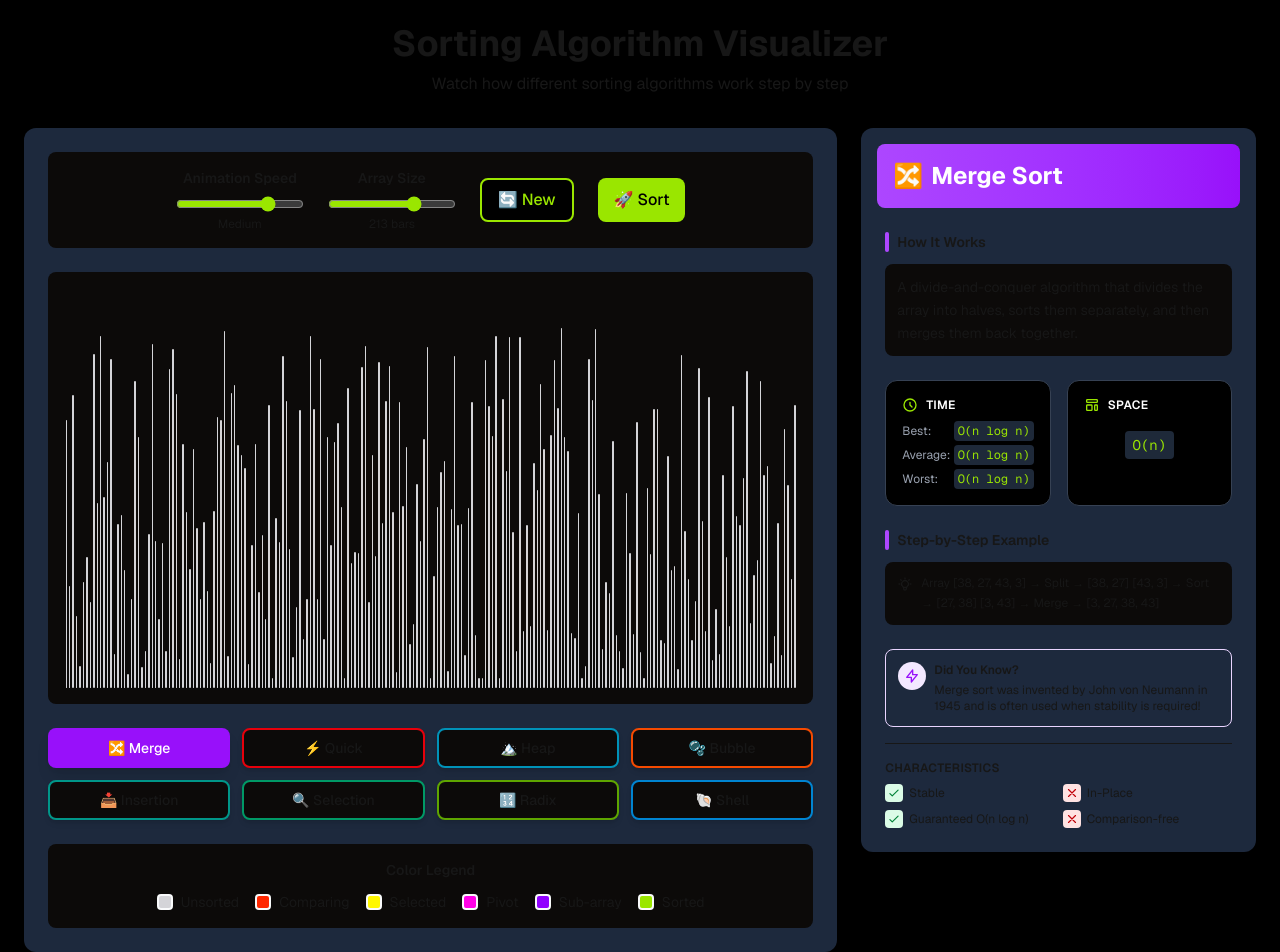
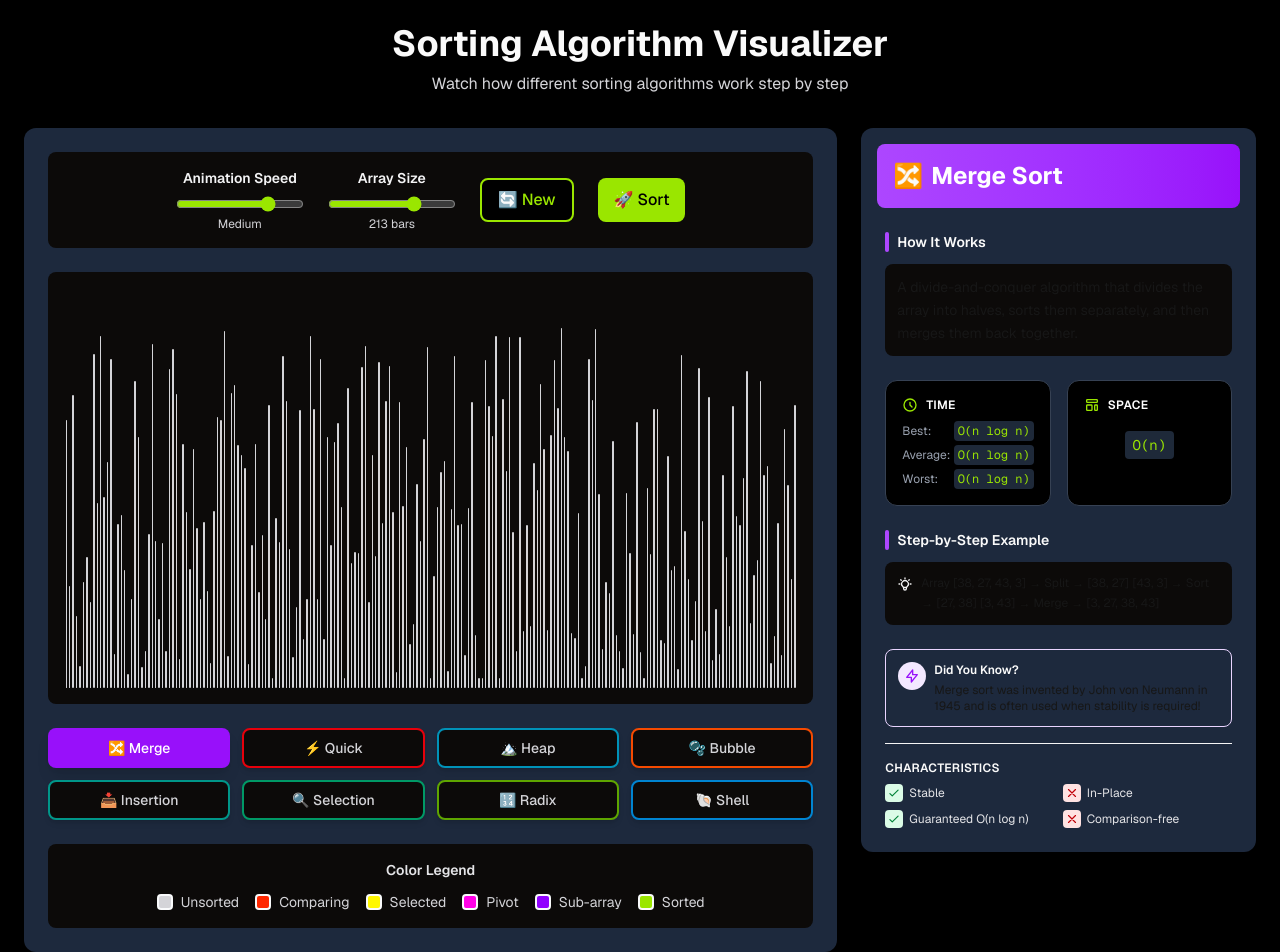
Before and after one commit to TheAJ25/algo_visualizer, a Next.js app: page / in a window 1280 px wide. Shown: the top 952 px of the page. Built offline with nearby package versions, Linux system fonts and the light colour scheme.

Commit message:
Small ui changes: 3

```diff
--- a/app/Components/SortingVizualizer.jsx
+++ b/app/Components/SortingVizualizer.jsx
@@ -36,7 +36,7 @@ const SortingVizualizer = () => {
 
   // Color constants - high contrast colors visible on both black and white backgrounds
   const COLORS = {
-    DEFAULT: "#D4D4D8", // Zink
+    DEFAULT: "#D4D4D8", // zinc
     COMPARING: "#FF2700", // Red
     SELECTED: "#FFF700", // Yellow
     OVERWRITE: "#00F2FF", // Aqua
@@ -170,15 +170,15 @@ const SortingVizualizer = () => {
     },
   };
 
-  useEffect(() => {
-    // Update array size when window is resized
-    const handleResize = () => {
-      setArraySize(getResponsiveArraySize());
-    };
+  // useEffect(() => {
+  //   // Update array size when window is resized
+  //   const handleResize = () => {
+  //     setArraySize(getResponsiveArraySize());
+  //   };
 
-    window.addEventListener("resize", handleResize);
-    return () => window.removeEventListener("resize", handleResize);
-  }, []);
+  //   window.addEventListener("resize", handleResize);
+  //   return () => window.removeEventListener("resize", handleResize);
+  // }, []);
 
   useEffect(() => {
     resetArray();
@@ -351,10 +351,10 @@ const SortingVizualizer = () => {
       <div className="max-w-7xl mx-auto">
         {/* Header */}
         <div className="text-center mb-6 sm:mb-8">
-          <h1 className="text-2xl sm:text-4xl font-bold text-zink-50 mb-2">
+          <h1 className="text-2xl sm:text-4xl font-bold text-zinc-50 mb-2">
             Sorting Algorithm Visualizer
           </h1>
-          <p className="text-sm sm:text-base text-zink-300">
+          <p className="text-sm sm:text-base text-zinc-300">
             Watch how different sorting algorithms work step by step
           </p>
         </div>
@@ -367,7 +367,7 @@ const SortingVizualizer = () => {
               <div className="bg-stone-950 rounded-lg p-3 md:p-4 mb-4 md:mb-6">
                 <div className="flex flex-col sm:flex-row flex-wrap gap-4 md:gap-6 items-center justify-center">
                   <div className="flex flex-col items-center w-full sm:w-auto">
-                    <label className="text-xs md:text-sm font-semibold mb-1 md:mb-2 text-zink-100">
+                    <label className="text-xs md:text-sm font-semibold mb-1 md:mb-2 text-zinc-100">
                       Animation Speed
                     </label>
                     <input
@@ -381,7 +381,7 @@ const SortingVizualizer = () => {
                       disabled={isAnimating}
                       className="w-full sm:w-24 md:w-32 accent-lime-400"
                     />
-                    <span className="text-xs mt-1 text-zink-700">
+                    <span className="text-xs mt-1 text-zinc-300">
                       {animationSpeed <= 20
                         ? "Fast"
                         : animationSpeed <= 100
@@ -391,7 +391,7 @@ const SortingVizualizer = () => {
                   </div>
 
                   <div className="flex flex-col items-center w-full sm:w-auto">
-                    <label className="text-xs md:text-sm font-semibold mb-1 md:mb-2 text-zink-100">
+                    <label className="text-xs md:text-sm font-semibold mb-1 md:mb-2 text-zinc-100">
                       Array Size
                     </label>
                     <input
@@ -403,7 +403,7 @@ const SortingVizualizer = () => {
                       disabled={isAnimating}
                       className="w-full sm:w-24 md:w-32 accent-lime-400"
                     />
-                    <span className="text-xs mt-1 text-zink-700">
+                    <span className="text-xs mt-1 text-zinc-300">
                       {arraySize} bars
                     </span>
                   </div>
@@ -482,7 +482,7 @@ const SortingVizualizer = () => {
                       ? "bg-purple-600 text-white shadow-lg"
                       : isAnimating
                       ? "bg-gray-300 text-gray-500 cursor-not-allowed"
-                      : "bg-stone-950 text-zink-300 border-2 border-purple-600 hover:bg-zinc-100 hover:text-stone-900 shadow-md"
+                      : "bg-stone-950 text-zinc-300 border-2 border-purple-600 hover:bg-zinc-100 hover:text-stone-900 shadow-md"
                   }`}
                   onClick={() => handleAlgorithmSelect("merge")}
                   disabled={isAnimating}
@@ -496,7 +496,7 @@ const SortingVizualizer = () => {
                       ? "bg-red-600 text-white shadow-lg"
                       : isAnimating
                       ? "bg-gray-300 text-gray-500 cursor-not-allowed"
-                      : "bg-stone-950 text-zink-300 border-2 border-red-600 hover:bg-zinc-100 hover:text-stone-900 shadow-md"
+                      : "bg-stone-950 text-zinc-300 border-2 border-red-600 hover:bg-zinc-100 hover:text-stone-900 shadow-md"
                   }`}
                   onClick={() => handleAlgorithmSelect("quick")}
                   disabled={isAnimating}
@@ -510,7 +510,7 @@ const SortingVizualizer = () => {
                       ? "bg-cyan-600 text-white shadow-lg"
                       : isAnimating
                       ? "bg-gray-300 text-gray-500 cursor-not-allowed"
-                      : "bg-stone-950 text-zink-300 border-2 border-cyan-600 hover:bg-zinc-100 hover:text-stone-900 shadow-md"
+                      : "bg-stone-950 text-zinc-300 border-2 border-cyan-600 hover:bg-zinc-100 hover:text-stone-900 shadow-md"
                   }`}
                   onClick={() => handleAlgorithmSelect("heap")}
                   disabled={isAnimating}
@@ -524,7 +524,7 @@ const SortingVizualizer = () => {
                       ? "bg-orange-600 text-white shadow-lg"
                       : isAnimating
                       ? "bg-gray-300 text-gray-500 cursor-not-allowed"
-                      : "bg-stone-950 text-zink-300 border-2 border-orange-600 hover:bg-zinc-100 hover:text-stone-900 shadow-md"
+                      : "bg-stone-950 text-zinc-300 border-2 border-orange-600 hover:bg-zinc-100 hover:text-stone-900 shadow-md"
                   }`}
                   onClick={() => handleAlgorithmSelect("bubble")}
                   disabled={isAnimating}
@@ -538,7 +538,7 @@ const SortingVizualizer = () => {
                       ? "bg-teal-600 text-white shadow-lg"
                       : isAnimating
                       ? "bg-gray-300 text-gray-500 cursor-not-allowed"
-                      : "bg-stone-950 text-zink-300 border-2 border-teal-600 hover:bg-zinc-100 hover:text-stone-900 shadow-md"
+                      : "bg-stone-950 text-zinc-300 border-2 border-teal-600 hover:bg-zinc-100 hover:text-stone-900 shadow-md"
                   }`}
                   onClick={() => handleAlgorithmSelect("insertion")}
                   disabled={isAnimating}
@@ -552,7 +552,7 @@ const SortingVizualizer = () => {
                       ? "bg-emerald-600 text-white shadow-lg"
                       : isAnimating
                       ? "bg-gray-300 text-gray-500 cursor-not-allowed"
-                      : "bg-stone-950 text-zink-300 border-2 border-emerald-600 hover:bg-zinc-100 hover:text-stone-900 shadow-md"
+                      : "bg-stone-950 text-zinc-300 border-2 border-emerald-600 hover:bg-zinc-100 hover:text-stone-900 shadow-md"
                   }`}
                   onClick={() => handleAlgorithmSelect("selection")}
                   disabled={isAnimating}
@@ -566,7 +566,7 @@ const SortingVizualizer = () => {
                       ? "bg-lime-600 text-white shadow-lg"
                       : isAnimating
                       ? "bg-gray-300 text-gray-500 cursor-not-allowed"
-                      : "bg-stone-950 text-zink-300 border-2 border-lime-600 hover:bg-zinc-100 hover:text-stone-900 shadow-md"
+                      : "bg-stone-950 text-zinc-300 border-2 border-lime-600 hover:bg-zinc-100 hover:text-stone-900 shadow-md"
                   }`}
                   onClick={() => handleAlgorithmSelect("radix")}
                   disabled={isAnimating}
@@ -580,7 +580,7 @@ const SortingVizualizer = () => {
                       ? "bg-sky-600 text-white shadow-lg"
                       : isAnimating
                       ? "bg-gray-300 text-gray-500 cursor-not-allowed"
-                      : "bg-stone-950 text-zink-300 border-2 border-sky-600 hover:bg-zinc-100 hover:text-stone-900 shadow-md"
+                      : "bg-stone-950 text-zinc-300 border-2 border-sky-600 hover:bg-zinc-100 hover:text-stone-900 shadow-md"
                   }`}
                   onClick={() => handleAlgorithmSelect("shell")}
                   disabled={isAnimating}
@@ -591,7 +591,7 @@ const SortingVizualizer = () => {
 
               {/* Color Legend - Horizontal scroll on mobile */}
               <div className="bg-stone-950 rounded-lg p-3 sm:p-4 mt-4 sm:mt-6">
-                <h3 className="text-sm font-semibold text-zink-200 mb-3 text-center">
+                <h3 className="text-sm font-semibold text-zinc-200 mb-3 text-center">
                   Color Legend
                 </h3>
                 <div className="flex overflow-x-auto pb-2 sm:pb-0 sm:flex-wrap gap-3 sm:gap-4 justify-start sm:justify-center text-sm">
@@ -600,7 +600,7 @@ const SortingVizualizer = () => {
                       className="w-4 h-4 rounded border-2 border-gray-50"
                       style={{ backgroundColor: COLORS.DEFAULT }}
                     ></div>
-                    <span className="text-zink-300 whitespace-nowrap">
+                    <span className="text-zinc-300 whitespace-nowrap">
                       Unsorted
                     </span>
                   </div>
@@ -609,7 +609,7 @@ const SortingVizualizer = () => {
                       className="w-4 h-4 rounded border-2 border-gray-50"
                       style={{ backgroundColor: COLORS.COMPARING }}
                     ></div>
-                    <span className="text-zink-300 whitespace-nowrap">
+                    <span className="text-zinc-300 whitespace-nowrap">
                       Comparing
                     </span>
                   </div>
@@ -618,7 +618,7 @@ const SortingVizualizer = () => {
                       className="w-4 h-4 rounded border-2 border-gray-50"
                       style={{ backgroundColor: COLORS.SELECTED }}
                     ></div>
-                    <span className="text-zink-300 whitespace-nowrap">
+                    <span className="text-zinc-300 whitespace-nowrap">
                       Selected
                     </span>
                   </div>
@@ -627,7 +627,7 @@ const SortingVizualizer = () => {
                       className="w-4 h-4 rounded border-2 border-gray-50"
                       style={{ backgroundColor: COLORS.PIVOT }}
                     ></div>
-                    <span className="text-zink-300 whitespace-nowrap">
+                    <span className="text-zinc-300 whitespace-nowrap">
                       Pivot
                     </span>
                   </div>
@@ -636,7 +636,7 @@ const SortingVizualizer = () => {
                       className="w-4 h-4 rounded border-2 border-gray-50"
                       style={{ backgroundColor: COLORS.SORTED_SUB }}
                     ></div>
-                    <span className="text-zink-300 whitespace-nowrap">
+                    <span className="text-zinc-300 whitespace-nowrap">
                       Sub-array
                     </span>
                   </div>
@@ -645,7 +645,7 @@ const SortingVizualizer = () => {
                       className="w-4 h-4 rounded border-2 border-gray-50"
                       style={{ backgroundColor: COLORS.FINAL_SORTED }}
                     ></div>
-                    <span className="text-zink-300 whitespace-nowrap">
+                    <span className="text-zinc-300 whitespace-nowrap">
                       Sorted
                     </span>
                   </div>
@@ -730,11 +730,11 @@ const SortingVizualizer = () => {
                         : "bg-sky-500"
                     }`}
                   ></div>
-                  <h3 className="text-sm font-semibold text-zink-50">
+                  <h3 className="text-sm font-semibold text-zinc-50">
                     How It Works
                   </h3>
                 </div>
-                <p className="text-zink-150 text-xs sm:text-sm leading-relaxed bg-stone-950 p-3 rounded-lg">
+                <p className="text-zinc-150 text-xs sm:text-sm leading-relaxed bg-stone-950 p-3 rounded-lg">
                   {currentAlgorithm.description}
                 </p>
               </div>
@@ -832,7 +832,7 @@ const SortingVizualizer = () => {
                         : "bg-sky-500"
                     }`}
                   ></div>
-                  <h3 className="text-sm font-semibold text-zink-50">
+                  <h3 className="text-sm font-semibold text-zinc-50">
                     Step-by-Step Example
                   </h3>
                 </div>
@@ -841,7 +841,7 @@ const SortingVizualizer = () => {
                     <div className="flex-shrink-0 mt-0.5">
                       <svg
                         xmlns="http://www.w3.org/2000/svg"
-                        className="h-4 w-4 text-zink-100"
+                        className="h-4 w-4 text-zinc-100"
                         fill="none"
                         viewBox="0 0 24 24"
                         stroke="currentColor"
@@ -854,7 +854,7 @@ const SortingVizualizer = () => {
                         />
                       </svg>
                     </div>
-                    <p className="text-xs text-zink-150 leading-relaxed ml-2">
+                    <p className="text-xs text-zinc-150 leading-relaxed ml-2">
                       {currentAlgorithm.example}
                     </p>
                   </div>
@@ -933,10 +933,10 @@ const SortingVizualizer = () => {
                     </svg>
                   </div>
                   <div>
-                    <h3 className="text-xs font-semibold text-zink-50 mb-1">
+                    <h3 className="text-xs font-semibold text-zinc-50 mb-1">
                       Did You Know?
                     </h3>
-                    <p className="text-xs text-zink-150">
+                    <p className="text-xs text-zinc-150">
                       {selectedAlgorithm === "merge" &&
                         "Merge sort was invented by John von Neumann in 1945 and is often used when stability is required!"}
                       {selectedAlgorithm === "quick" &&
@@ -959,8 +959,8 @@ const SortingVizualizer = () => {
               </div>
 
               {/* Algorithm Characteristics */}
-              <div className="mt-4 pt-4 border-t border-zink-100">
-                <h3 className="text-xs font-semibold text-zink-50 mb-2 uppercase tracking-wide">
+              <div className="mt-4 pt-4 border-t border-zinc-100">
+                <h3 className="text-xs font-semibold text-zinc-50 mb-2 uppercase tracking-wide">
                   Characteristics
                 </h3>
                 <div className="grid grid-cols-2 gap-2">
@@ -1004,7 +1004,7 @@ const SortingVizualizer = () => {
                         </svg>
                       )}
                     </div>
-                    <span className="text-xs text-zink-200">Stable</span>
+                    <span className="text-xs text-zinc-200">Stable</span>
                   </div>
                   <div className="flex items-center gap-1.5">
                     <div
@@ -1046,7 +1046,7 @@ const SortingVizualizer = () => {
                         </svg>
                       )}
                     </div>
-                    <span className="text-xs text-zink-200">In-Place</span>
+                    <span className="text-xs text-zinc-200">In-Place</span>
                   </div>
                   <div className="flex items-center gap-1.5">
                     <div
@@ -1092,7 +1092,7 @@ const SortingVizualizer = () => {
                         </svg>
                       )}
                     </div>
-                    <span className="text-xs text-zink-200">
+                    <span className="text-xs text-zinc-200">
                       Guaranteed O(n log n)
                     </span>
                   </div>
@@ -1136,7 +1136,7 @@ const SortingVizualizer = () => {
                         </svg>
                       )}
                     </div>
-                    <span className="text-xs text-zink-200">
+                    <span className="text-xs text-zinc-200">
                       Comparison-free
                     </span>
                   </div>
```
